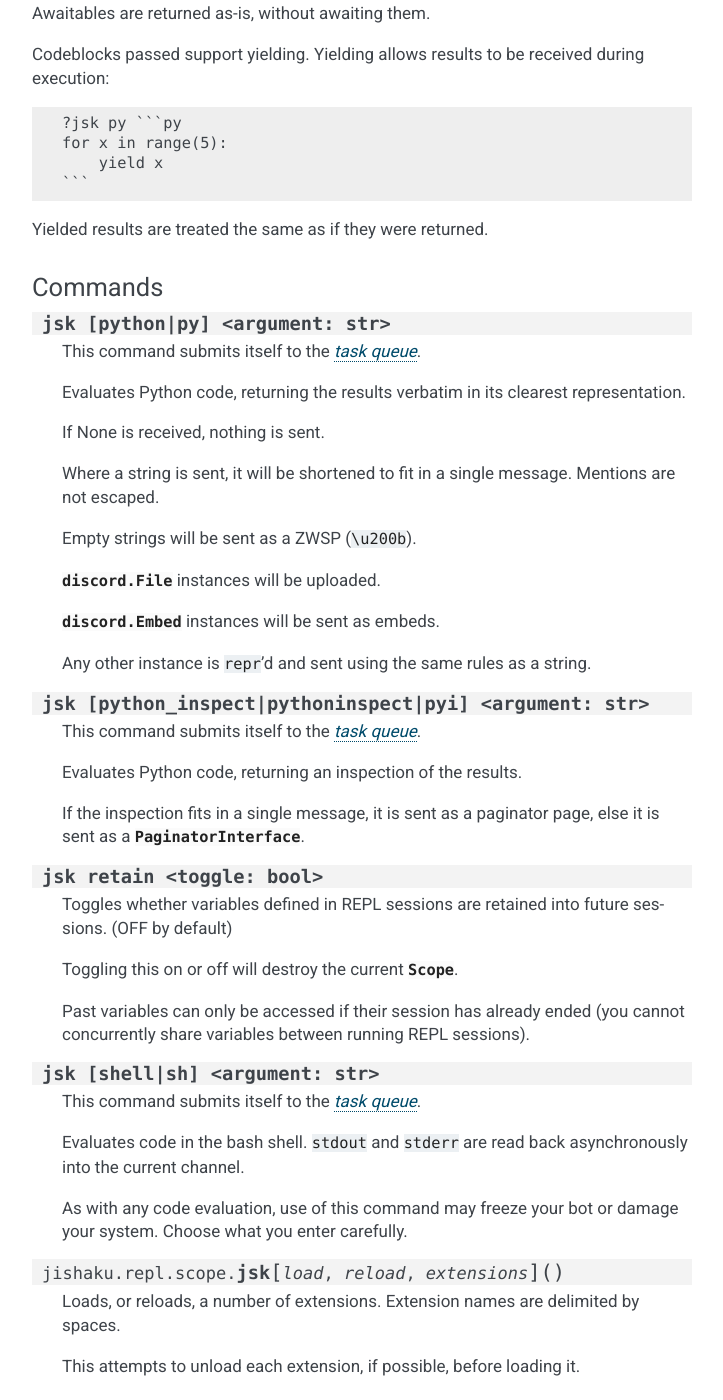
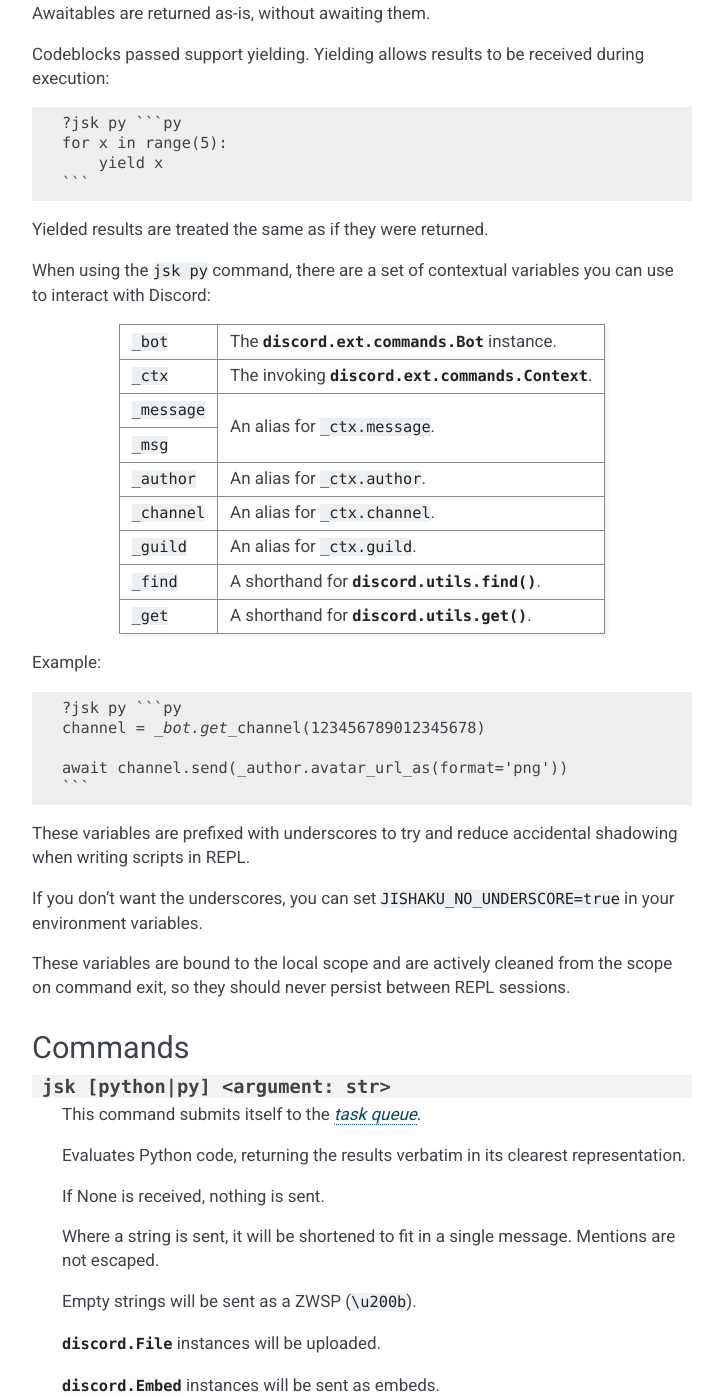
Before and after one commit to Gorialis/jishaku, a Sphinx documentation site: the page built from docs/cog.rst, in a window 1280 px wide and 1400 px high, scrolled down 1572 px. Shown: the whole window, without its empty margins (388-1111 px from the left). Built offline with Sphinx 7.4.7, drawn with Linux system fonts in a browser that asks for light colours; the version number could not be read and is left out.

````diff
--- a/docs/cog.rst
+++ b/docs/cog.rst
@@ -67,7 +67,7 @@ Python execution and evaluation is facilitated by jishaku's :class:`AsyncCodeExe
 
 Code can be passed in as either a single line or a full codeblock:
 
-.. code::
+.. code:: md
 
     ?jsk py 3 + 4
 
@@ -81,7 +81,7 @@ Awaitables are returned as-is, without awaiting them.
 
 Codeblocks passed support yielding. Yielding allows results to be received during execution:
 
-.. code::
+.. code:: md
 
     ?jsk py ```py
     for x in range(5):
@@ -90,8 +90,48 @@ Codeblocks passed support yielding. Yielding allows results to be received durin
 
 Yielded results are treated the same as if they were returned.
 
+When using the ``jsk py`` command, there are a set of contextual variables you can use to interact with Discord:
+
++----------------+-----------------------------------------------------------+
+| ``_bot``       |  The :class:`discord.ext.commands.Bot` instance.          |
++----------------+-----------------------------------------------------------+
+| ``_ctx``       |  The invoking :class:`discord.ext.commands.Context`.      |
++----------------+-----------------------------------------------------------+
+| ``_message``   |  An alias for ``_ctx.message``.                           |
++----------------+                                                           |
+| ``_msg``       |                                                           |
++----------------+-----------------------------------------------------------+
+| ``_author``    |  An alias for ``_ctx.author``.                            |
++----------------+-----------------------------------------------------------+
+| ``_channel``   |  An alias for ``_ctx.channel``.                           |
++----------------+-----------------------------------------------------------+
+| ``_guild``     |  An alias for ``_ctx.guild``.                             |
++----------------+-----------------------------------------------------------+
+| ``_find``      |  A shorthand for :func:`discord.utils.find`.              |
++----------------+-----------------------------------------------------------+
+| ``_get``       |  A shorthand for :func:`discord.utils.get`.               |
++----------------+-----------------------------------------------------------+
+
+Example:
+
+.. code:: md
+
+    ?jsk py ```py
+    channel = _bot.get_channel(123456789012345678)
+
+    await channel.send(_author.avatar_url_as(format='png'))
+    ```
+
+These variables are prefixed with underscores to try and reduce accidental shadowing when writing scripts in REPL.
+
+If you don't want the underscores, you can set ``JISHAKU_NO_UNDERSCORE=true`` in your environment variables.
+
+These variables are bound to the local scope and are actively cleaned from the scope on command exit,
+so they should never persist between REPL sessions.
+
+
 Commands
-~~~~~~~~
+---------
 
 .. py:function:: jsk [python|py] <argument: str>
 
--- a/docs/conf.py
+++ b/docs/conf.py
@@ -84,7 +84,7 @@ pygments_style = 'friendly'
 rst_prolog = """
 .. |tasked| replace:: This command submits itself to the |taskref|_.
 .. |taskref| replace:: *task queue*
-.. _taskref: Task system
+.. _taskref: cog.html#task-system
 """
 
 # -- Options for HTML output -------------------------------------------------
@@ -181,7 +181,7 @@ texinfo_documents = [
 # Example configuration for intersphinx: refer to the Python standard library.
 intersphinx_mapping = {
     'python': ('https://docs.python.org/3', None),
-    'discord': ('https://discordpy.readthedocs.io/en/rewrite', None)
+    'discord': ('https://discordpy.readthedocs.io/en/latest', None)
 }
 
 # -- Options for todo extension ----------------------------------------------
````
Also changed, not shown: README.rst (+14 -7 lines), .gitlab-ci.yml, 6 other files.
